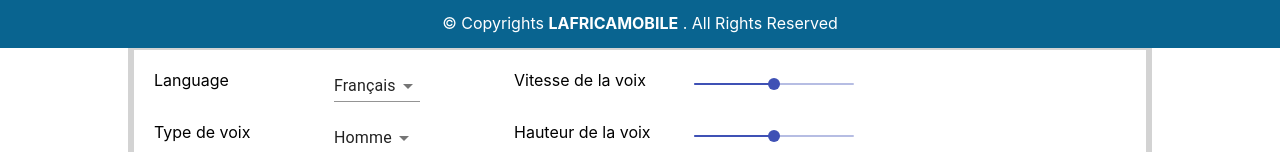
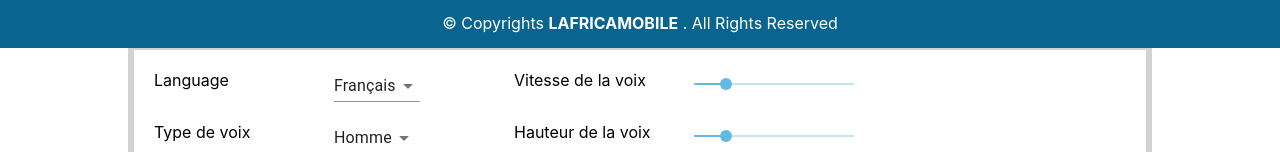
Before and after one commit to WildCodeSchool/lyon-js-sept2020-p3-lafrica-front-office, a React (Create React App) app: page / in a window 1280 px wide. Shown: the part 752-904 px from the top of the page. Built offline with nearby package versions, Linux system fonts and the light colour scheme.

Commit message:
CSS added

```diff
--- a/package.json
+++ b/package.json
@@ -4,6 +4,7 @@
   "private": true,
   "dependencies": {
     "@material-ui/core": "^4.11.1",
+    "@material-ui/styles": "^4.11.2",
     "@testing-library/jest-dom": "^5.11.6",
     "@testing-library/react": "^11.2.2",
     "@testing-library/user-event": "^12.2.2",
--- a/src/components/create campaign/CreateCampaign.js
+++ b/src/components/create campaign/CreateCampaign.js
@@ -1,39 +1,40 @@
-import { InputLabel, NativeSelect, Slider, TextField } from "@material-ui/core";
-import React, { useState } from "react";
-import { GrCloudDownload } from "react-icons/gr";
-import { FaMicrophone, FaPlusCircle } from "react-icons/fa";
-import { IoIosPlayCircle } from "react-icons/io";
-import { ImFolderDownload } from "react-icons/im";
-import { AiOutlineImport, AiOutlineExport } from "react-icons/ai";
-import "./CreateCampaign.scss";
-import textToSpeechIcon from "../../images/text_to_speech.png";
+import { InputLabel, NativeSelect, Slider, TextField } from '@material-ui/core';
+import React from 'react';
+import { GrCloudDownload } from 'react-icons/gr';
+import { FaMicrophone, FaPlusCircle } from 'react-icons/fa';
+import { IoIosPlayCircle } from 'react-icons/io';
+import { ImFolderDownload } from 'react-icons/im';
+import { AiOutlineImport, AiOutlineExport } from 'react-icons/ai';
+import './CreateCampaign.scss';
+import textToSpeechIcon from '../../images/text_to_speech.png';
+import CustomizedSlider from './test';
 
 const CreateCampaign = () => {
   return (
-    <div className="create-campaign-body">
-      <div className="title-page">
-        <img src={textToSpeechIcon} alt="push vocal icon"></img>
-        <h2 className="title-page-title">PUSH VOCAL</h2>
+    <div className='create-campaign-body'>
+      <div className='title-page'>
+        <img src={textToSpeechIcon} alt='push vocal icon'></img>
+        <h2 className='title-page-title'>PUSH VOCAL</h2>
         <p> : élargir votre audience en envoyant des messages vocaux </p>
       </div>
 
-      <div className="vocal-campaign-body">
-        <h3 className="vocal-campaign-title">Campagne de diffusion</h3>
-        <div className="vocal-campaign-frame">
-          <div className="vocal-campaign-grid">
+      <div className='vocal-campaign-body'>
+        <h3 className='vocal-campaign-title'>Campagne de diffusion</h3>
+        <div className='vocal-campaign-frame'>
+          <div className='vocal-campaign-grid'>
             <p>Nom de campagne</p>
             {/* <InputLabel htmlFor='select'></InputLabel> */}
-            <NativeSelect className="vocal-campaign-name" id="select">
-              <option value="10">Mon nom de campagne</option>
-              <option value="20">Une autre campagne</option>
+            <NativeSelect className='vocal-campaign-name' id='select'>
+              <option value='10'>Mon nom de campagne</option>
+              <option value='20'>Une autre campagne</option>
             </NativeSelect>
             <p>Date d'envoi</p>
-            <form className="vocal-campaign-date" noValidate>
+            <form className='vocal-campaign-date' noValidate>
               <TextField
-                id="datetime-local"
-                type="datetime-local"
-                defaultValue="2017-05-24T10:30"
-                className="textField"
+                id='datetime-local'
+                type='datetime-local'
+                defaultValue='2017-05-24T10:30'
+                className='textField'
                 InputLabelProps={{
                   shrink: true,
                 }}
@@ -43,107 +44,93 @@ const CreateCampaign = () => {
         </div>
       </div>
 
-      <div className="vocalization-body">
-        <h3 className="vocalization-title">
+      <div className='vocalization-body'>
+        <h3 className='vocalization-title'>
           Saisissez votre message à vocaliser (160 caractères maximum)
         </h3>
-        <div className="vocalization-frame">
-          <div className="text-download">
-            <GrCloudDownload className="download-icon" />
+        <div className='vocalization-frame'>
+          <div className='text-download'>
+            <GrCloudDownload className='download-icon' />
             <p>Importer un message</p>
           </div>
           <textarea
-            className="text-to-vocalize"
-            placeholder="Ecrivez votre message à vocaliser ici..."
+            className='text-to-vocalize'
+            placeholder='Ecrivez votre message à vocaliser ici...'
           ></textarea>
-          <p className="warning-message">
+          <p className='warning-message'>
             Message d'alerte en cas de dépassement de caractères
           </p>
         </div>
       </div>
 
-      <div className="option-vocalization-body">
-        <h3 className="option-vocalization-title">Options de vocalisation</h3>
-        <div className="option-vocalization-frame">
-          <div className="option-vocalization-grid">
+      <div className='option-vocalization-body'>
+        <h3 className='option-vocalization-title'>Options de vocalisation</h3>
+        <div className='option-vocalization-frame'>
+          <div className='option-vocalization-grid'>
             <p>Language</p>
-            <div className="option-vocalization-language">
-              <InputLabel htmlFor="select"></InputLabel>
-              <NativeSelect id="select">
-                <option value="10">Français</option>
-                <option value="20">Autre</option>
+            <div className='option-vocalization-language'>
+              <InputLabel htmlFor='select'></InputLabel>
+              <NativeSelect id='select'>
+                <option value='10'>Français</option>
+                <option value='20'>Autre</option>
               </NativeSelect>
             </div>
             <p>Vitesse de la voix</p>
-            <Slider
-              defaultValue={50}
-              // getAriaValueText={valuetext}
-              aria-labelledby="discrete-slider-small-steps"
-              min={0}
-              max={100}
-              valueLabelDisplay="auto"
-            />
+            <CustomizedSlider />
             <p>Type de voix</p>
-            <div className="option-vocalization-type">
-              <InputLabel htmlFor="select"></InputLabel>
-              <NativeSelect id="select">
-                <option value="10">Homme</option>
-                <option value="20">Femme</option>
+            <div className='option-vocalization-type'>
+              <InputLabel htmlFor='select'></InputLabel>
+              <NativeSelect id='select'>
+                <option value='10'>Homme</option>
+                <option value='20'>Femme</option>
               </NativeSelect>
             </div>
             <p>Hauteur de la voix</p>
-            <Slider
-              defaultValue={50}
-              // getAriaValueText={valuetext}
-              aria-labelledby="discrete-slider-small-steps"
-              min={0}
-              max={100}
-              valueLabelDisplay="auto"
-            />
+            <CustomizedSlider />
             <p>Réalisme de la voix</p>
-            <div className="option-vocalization-realism">
-              <InputLabel htmlFor="select"></InputLabel>
-              <NativeSelect id="select">
-                <option value="10">Standard</option>
-                <option value="20">Réaliste</option>
+            <div className='option-vocalization-realism'>
+              <InputLabel htmlFor='select'></InputLabel>
+              <NativeSelect id='select'>
+                <option value='10'>Standard</option>
+                <option value='20'>Réaliste</option>
               </NativeSelect>
             </div>
           </div>
         </div>
-        <div className="vocalization-action">
-          <div className="vocalization-action-vocalize">
-            <FaMicrophone className="vocalization-action-icon" />
+        <div className='vocalization-action'>
+          <div className='vocalization-action-vocalize'>
+            <FaMicrophone className='vocalization-action-icon' />
             <p>Vocaliser votre message</p>
           </div>
-          <div className="vocalization-action-test">
-            <IoIosPlayCircle className="vocalization-action-icon" />
+          <div className='vocalization-action-test'>
+            <IoIosPlayCircle className='vocalization-action-icon' />
             <p>Ecouter votre message</p>
           </div>
-          <div className="vocalization-action-download">
-            <ImFolderDownload className="vocalization-action-icon" />
+          <div className='vocalization-action-download'>
+            <ImFolderDownload className='vocalization-action-icon' />
             <p>Télécharger le fichier audio</p>
           </div>
         </div>
       </div>
 
-      <div className="broadcast-list-body">
-        <h3 className="broadcast-list-title">Liste de diffusion</h3>
-        <div className="broadcast-list-frame">
-          <div className="broadcast-list-grid">
-            <div className="broadcast-list-import">
-              <AiOutlineImport className="broadcast-list-icon" />
+      <div className='broadcast-list-body'>
+        <h3 className='broadcast-list-title'>Liste de diffusion</h3>
+        <div className='broadcast-list-frame'>
+          <div className='broadcast-list-grid'>
+            <div className='broadcast-list-import'>
+              <AiOutlineImport className='broadcast-list-icon' />
               <p>Importer une liste de diffusion</p>
             </div>
-            <div className="broadcast-list-export">
-              <AiOutlineExport className="broadcast-list-icon" />
+            <div className='broadcast-list-export'>
+              <AiOutlineExport className='broadcast-list-icon' />
               <p>Importer une liste de diffusion</p>
             </div>
-            <div className="broadcast-list-download">
-              <FaPlusCircle className="broadcast-list-icon" />
+            <div className='broadcast-list-download'>
+              <FaPlusCircle className='broadcast-list-icon' />
               <p>Télécharger le fichier audio</p>
             </div>
           </div>
-          <table className="broadcast-list-array">
+          <table className='broadcast-list-array'>
             <tbody>
               <tr>
                 <th>Nom</th>
--- a/src/components/create campaign/CreateCampaign.scss
+++ b/src/components/create campaign/CreateCampaign.scss
@@ -73,6 +73,7 @@
         width: 200px;
         justify-content: space-around;
         .download-icon {
+          cursor: pointer;
           width: 35px;
           height: inherit;
           color: rgb(98, 186, 227);
@@ -115,6 +116,7 @@
       justify-content: space-around;
       margin-bottom: 50px;
       .vocalization-action-icon {
+        cursor: pointer;
         width: 35px;
         height: inherit;
         color: rgb(98, 186, 227);
@@ -155,6 +157,7 @@
       display: grid;
       grid-template-columns: 1fr 1fr;
       .broadcast-list-icon {
+        cursor: pointer;
         width: 35px;
         height: inherit;
         color: rgb(98, 186, 227);
--- /dev/null
+++ b/src/components/create campaign/test.js
@@ -0,0 +1,26 @@
+import React from 'react';
+import { withStyles, makeStyles } from '@material-ui/core/styles';
+import Slider from '@material-ui/core/Slider';
+
+const useStyles = makeStyles((theme) => ({}));
+
+const CustomSlider = withStyles({
+  root: {
+    color: 'rgb(98, 186, 227)',
+  },
+})(Slider);
+
+export default function CustomizedSlider() {
+  const classes = useStyles();
+
+  return (
+    <div className={classes.root}>
+      <div className={classes.margin} />
+      <CustomSlider
+        valueLabelDisplay='auto'
+        aria-label='pretto slider'
+        defaultValue={20}
+      />
+    </div>
+  );
+}
```
Also changed, not shown: 1 other file (tests, documents, lock files or other folders).
